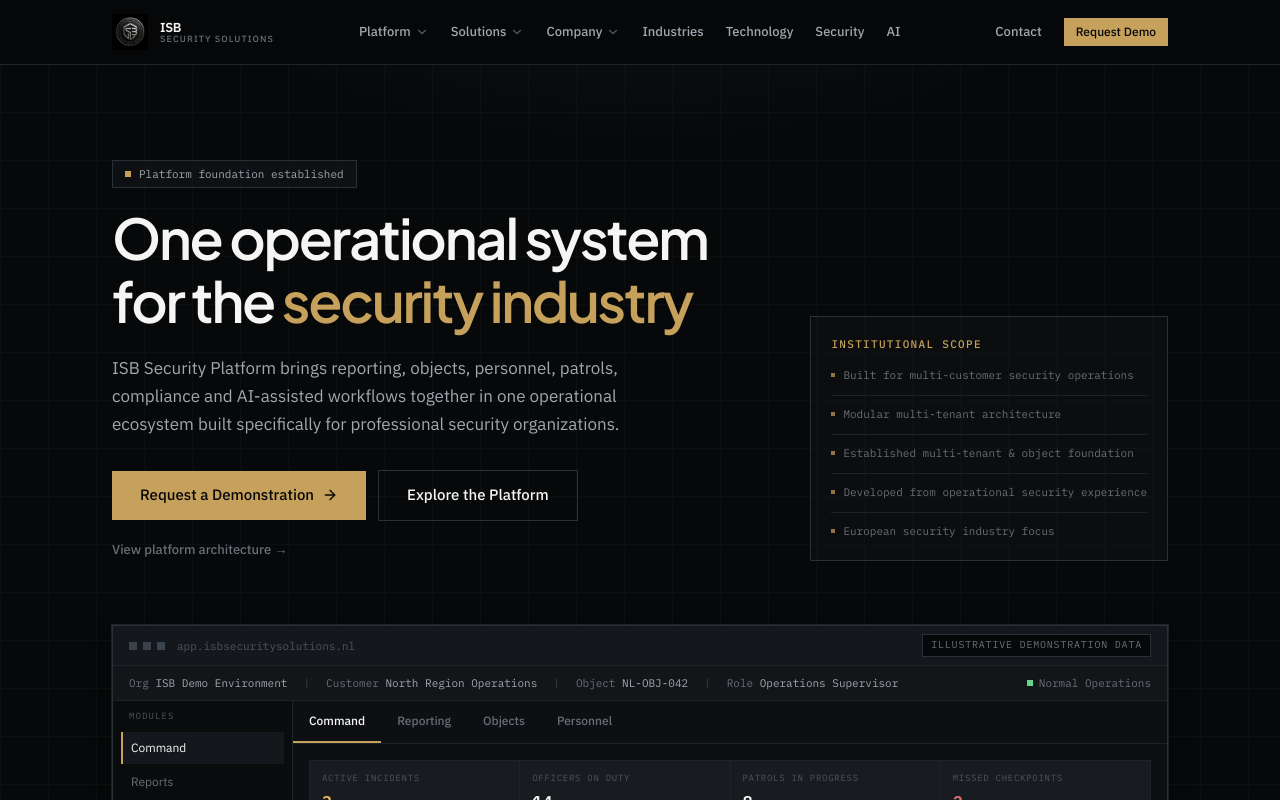
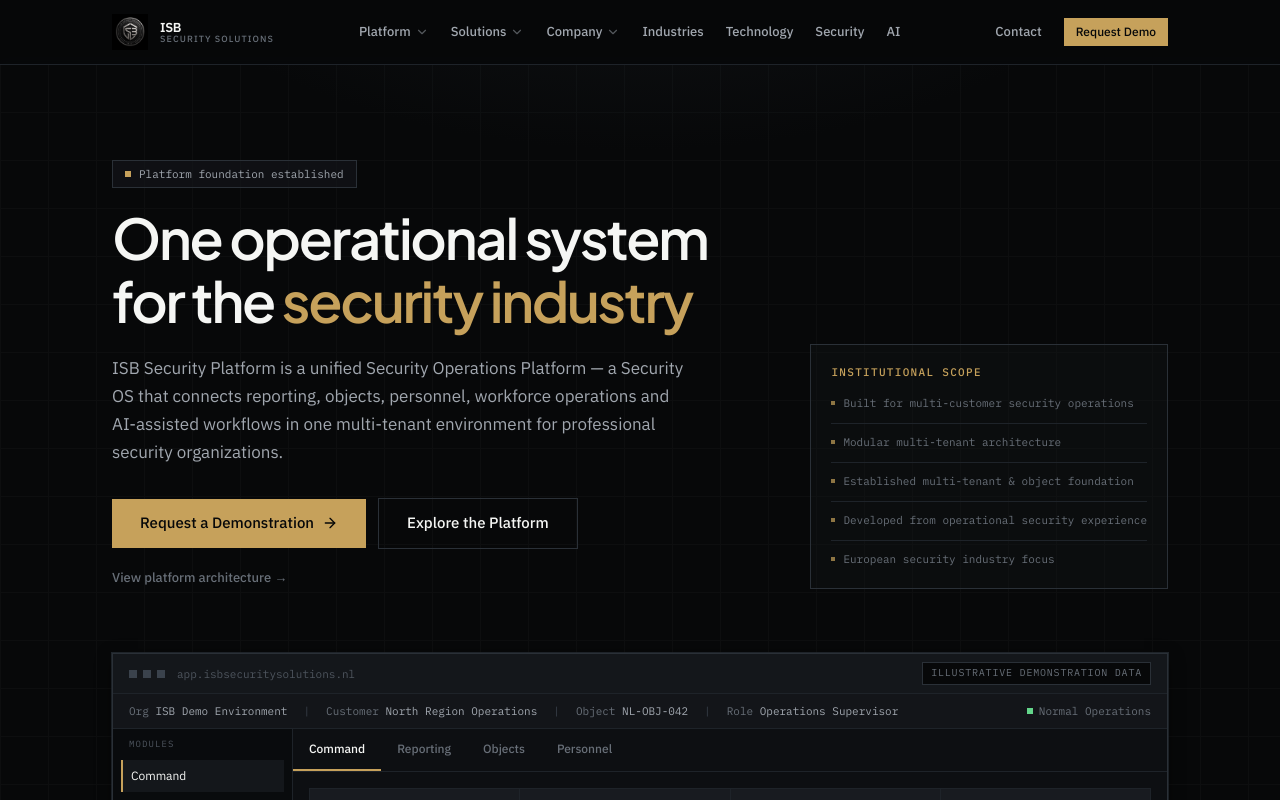
Before and after one commit to ISBFounder/ISB-Security-Website, a Next.js app: page / in a window 1280 px wide. Shown: the top 800 px of the page. Built offline with nearby package versions, Linux system fonts and the light colour scheme.

Commit message:
content: position homepage hero as Security OS

```diff
--- a/src/components/sections/HomeHero.tsx
+++ b/src/components/sections/HomeHero.tsx
@@ -57,9 +57,10 @@
             </h1>
 
             <p className="body-lg mt-6 max-w-xl">
-              ISB Security Platform brings reporting, objects, personnel, patrols,
-              compliance and AI-assisted workflows together in one operational
-              ecosystem built specifically for professional security organizations.
+              ISB Security Platform is a unified Security Operations Platform —
+              a Security OS that connects reporting, objects, personnel, workforce
+              operations and AI-assisted workflows in one multi-tenant environment
+              for professional security organizations.
             </p>
 
             <div className="mt-8 flex flex-wrap items-center gap-3">
```
